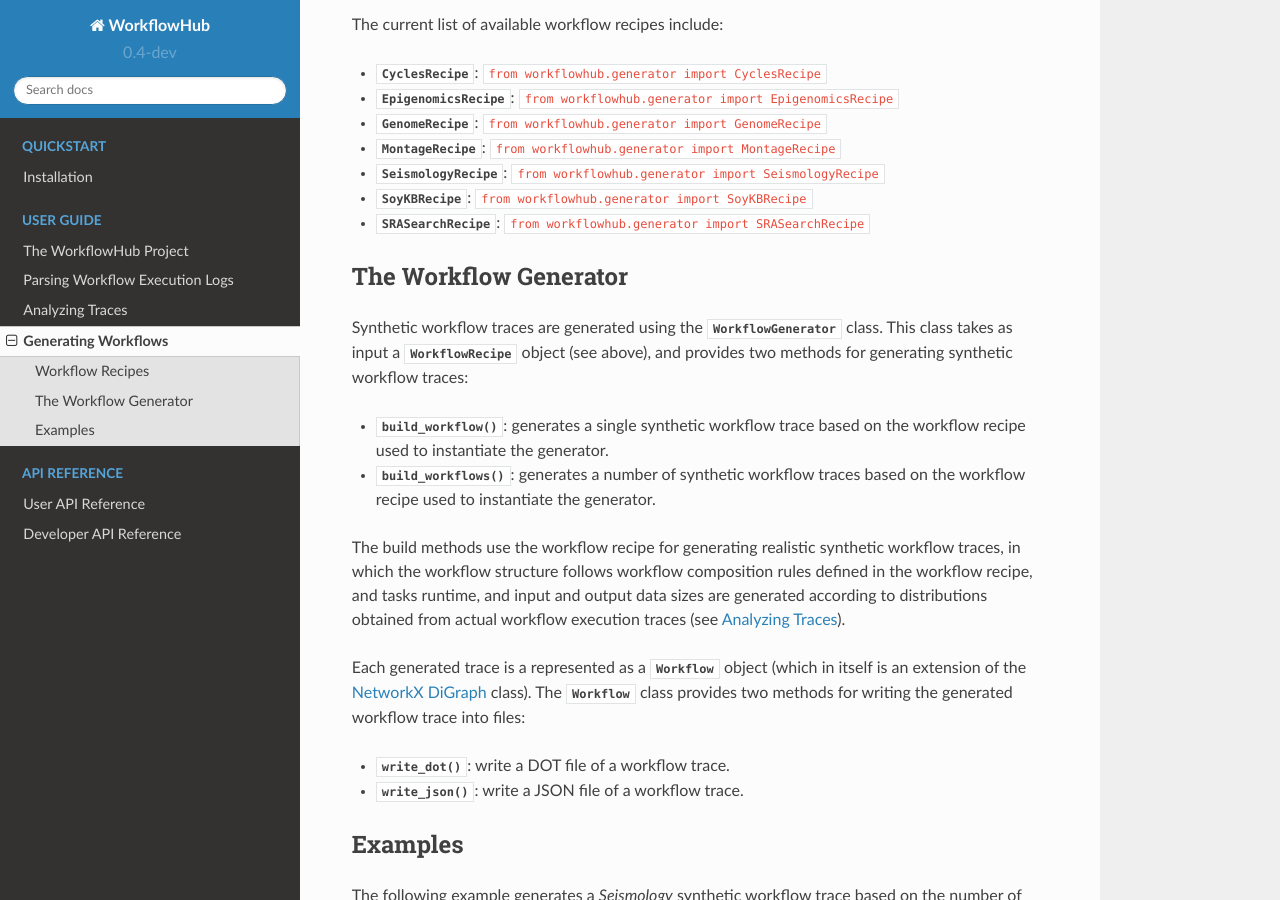
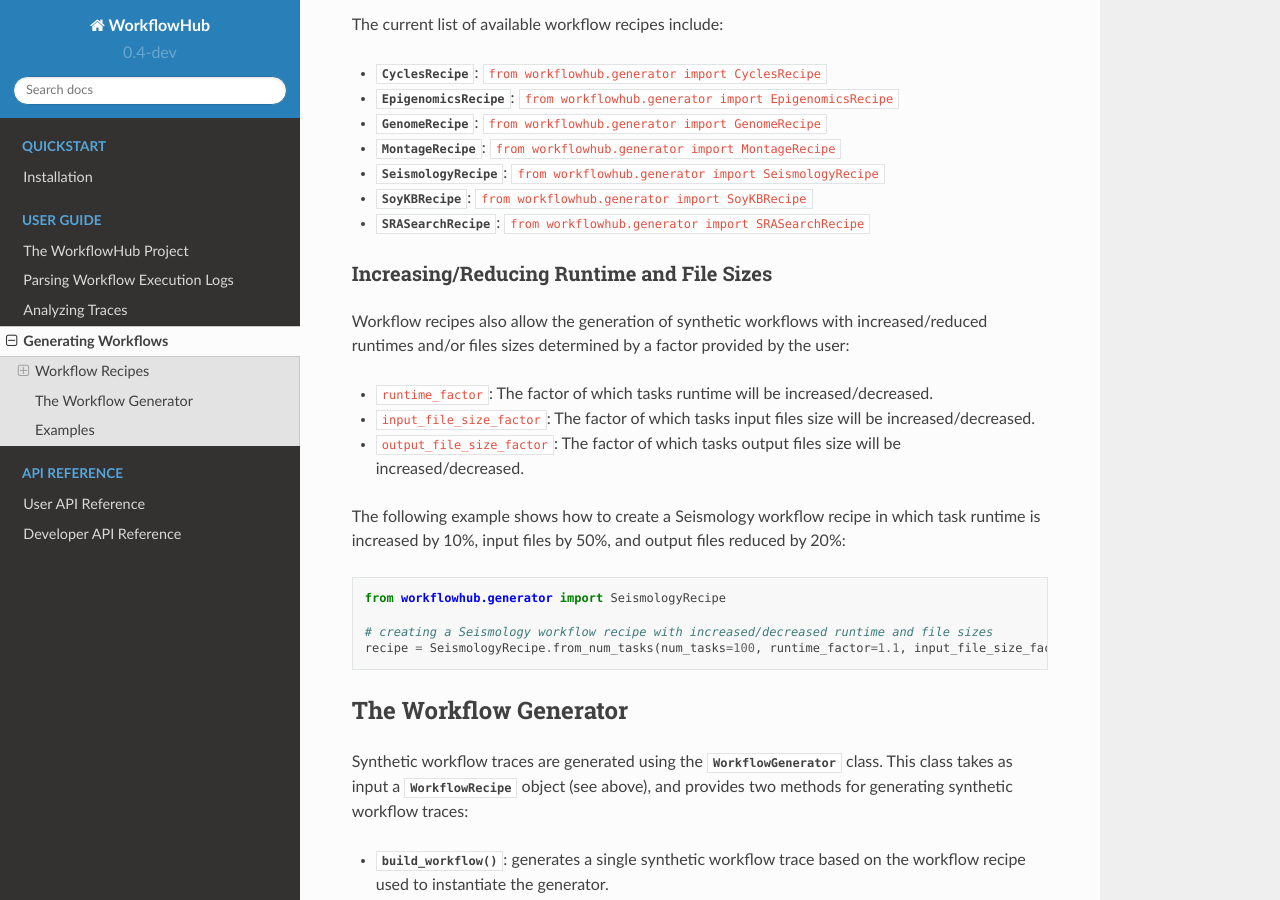
Before and after one commit to wfcommons/WfCommons, a Sphinx documentation site: the page built from docs/source/generating_workflows.rst, in a window 1280 px wide and 900 px high, scrolled down 1047 px. Built offline with Sphinx 7.4.7 and the Read the Docs theme 2.0.0, drawn with Linux system fonts in a browser that asks for light colours.

Commit message:
(#11) documentation for increase/reduce task runtime or file sizes

```diff
--- a/docs/source/generating_workflows.rst
+++ b/docs/source/generating_workflows.rst
@@ -60,6 +60,24 @@ The current list of available workflow recipes include:
 - :class:`~workflowhub.generator.workflow.seismology_recipe.SeismologyRecipe`: :code:`from workflowhub.generator import SeismologyRecipe`
 - :class:`~workflowhub.generator.workflow.soykb_recipe.SoyKBRecipe`: :code:`from workflowhub.generator import SoyKBRecipe`
 - :class:`~workflowhub.generator.workflow.srasearch_recipe.SRASearchRecipe`: :code:`from workflowhub.generator import SRASearchRecipe`
+
+Increasing/Reducing Runtime and File Sizes
+******************************************
+
+Workflow recipes also allow the generation of synthetic workflows with increased/reduced
+runtimes and/or files sizes determined by a factor provided by the user:
+
+- :code:`runtime_factor`: The factor of which tasks runtime will be increased/decreased.
+- :code:`input_file_size_factor`: The factor of which tasks input files size will be increased/decreased.
+- :code:`output_file_size_factor`: The factor of which tasks output files size will be increased/decreased.
+
+The following example shows how to create a Seismology workflow recipe in which task
+runtime is increased by 10%, input files by 50%, and output files reduced by 20%: ::
+
+    from workflowhub.generator import SeismologyRecipe
+
+    # creating a Seismology workflow recipe with increased/decreased runtime and file sizes
+    recipe = SeismologyRecipe.from_num_tasks(num_tasks=100, runtime_factor=1.1, input_file_size_factor=1.5, output_file_size_factor=0.8)
 
 The Workflow Generator
 ----------------------
--- a/docs/source/user_api_common.rst
+++ b/docs/source/user_api_common.rst
@@ -11,7 +11,7 @@ workflowhub.common.file
    :private-members:
 
 workflowhub.common.task
-----------------------
+-----------------------
 
 .. automodule:: workflowhub.common.task
    :members:
```
